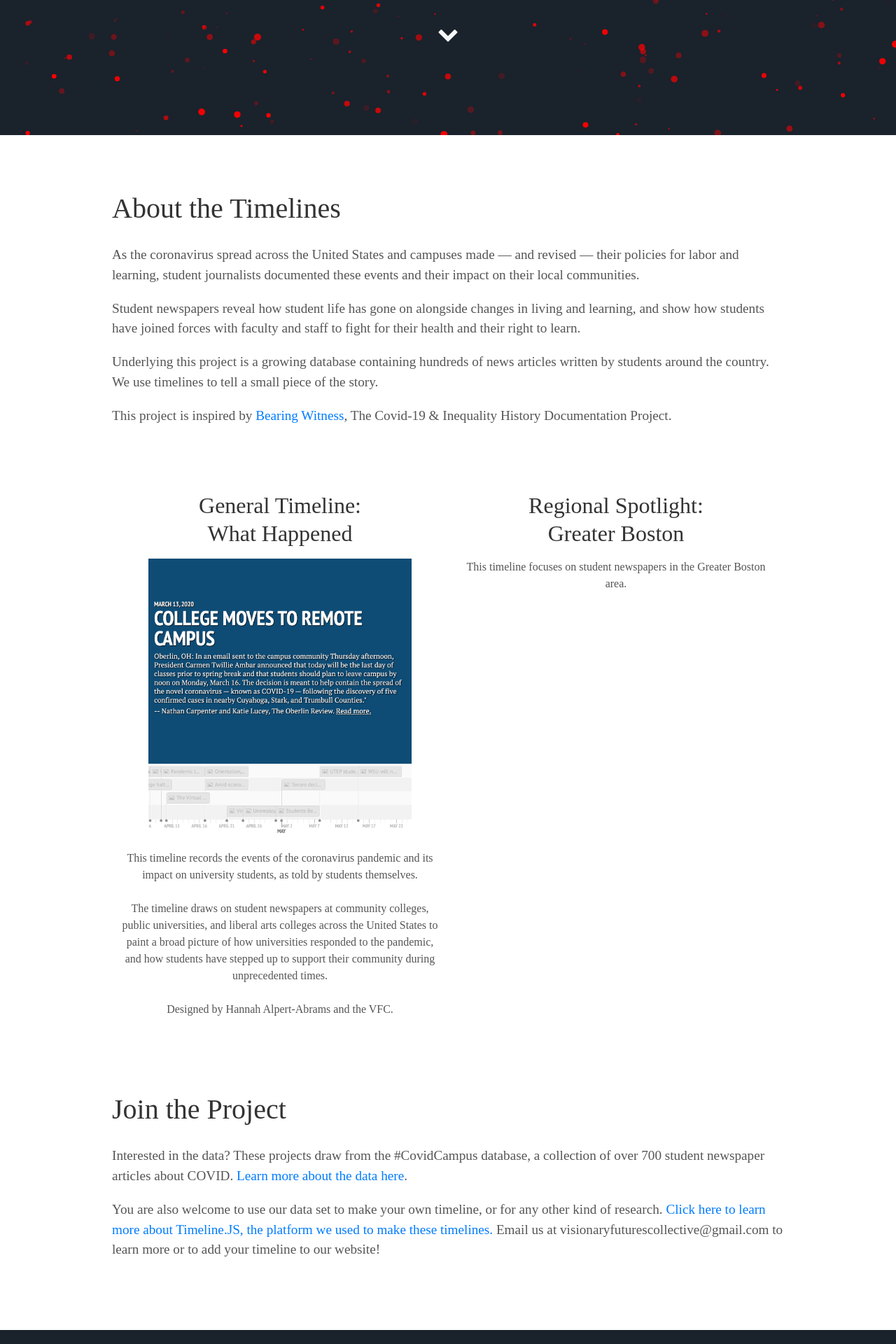
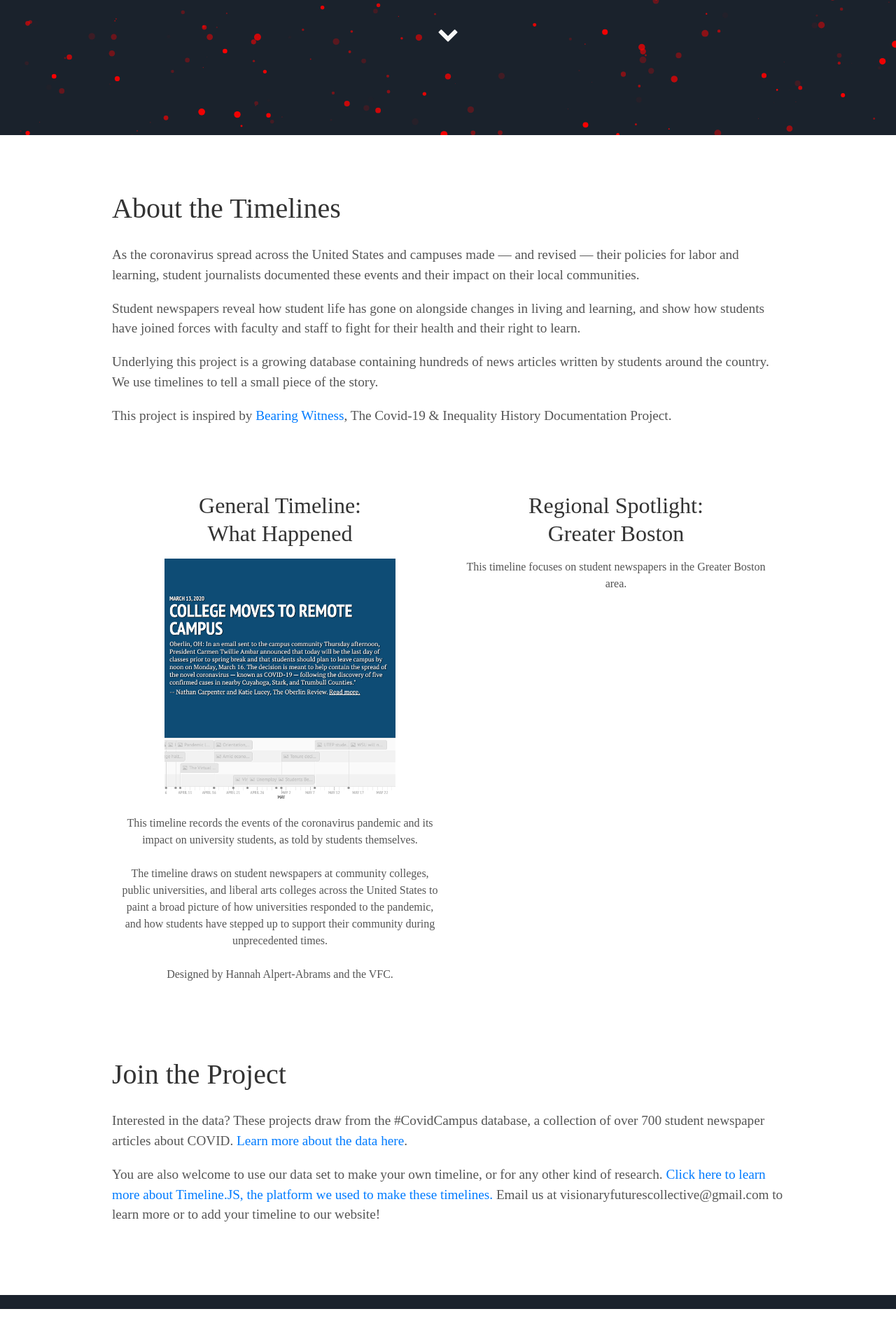
Before and after one commit to visionary-futures-collective/covid19, a Jekyll site: the page built from timeline.md, in a window 1280 px wide. Shown: the part 783-2703 px from the top of the page at 70% size. Built offline with Jekyll 4.4.1, drawn with Linux system fonts in a browser that asks for light colours; some web fonts are replaced; after the commit the page ends 2653 px from its top, so only the background shows below that.

Commit message:
image size

```diff
--- a/timeline.md
+++ b/timeline.md
@@ -16,7 +16,7 @@
 <div class="user">
   <div class="tech">
     <h2>General Timeline:<br> What Happened</h2>
-    	<p><a href="https://cdn.knightlab.com/libs/timeline3/latest/embed/index.html?source=12Q9u23GJuYgKOqNtnYbdhWGmXkdx-Um-Xx05Xj_rVgY&font=Default&lang=en&start_at_end=false&initial_zoom=2&height=650"><img src="https://visionary-futures-collective.github.io/covid19/img/vfc.timeline.wh.png" alt="CovidCampus timeline screenshot" height="400"></a></p>
+    	<p><a href="https://cdn.knightlab.com/libs/timeline3/latest/embed/index.html?source=12Q9u23GJuYgKOqNtnYbdhWGmXkdx-Um-Xx05Xj_rVgY&font=Default&lang=en&start_at_end=false&initial_zoom=2&height=650"><img src="https://visionary-futures-collective.github.io/covid19/img/vfc.timeline.wh.png" alt="CovidCampus timeline screenshot" height="350"></a></p>
     	<p>This timeline records the events of the coronavirus pandemic and its impact on university students, as told by students themselves.<br><br> The timeline draws on student newspapers at community colleges, public universities, and liberal arts colleges across the United States to paint a broad picture of how universities responded to the pandemic, and how students have stepped up to support their community during unprecedented times.<br><br>
     	Designed by Hannah Alpert-Abrams and the VFC. </p>
   </div>
```
